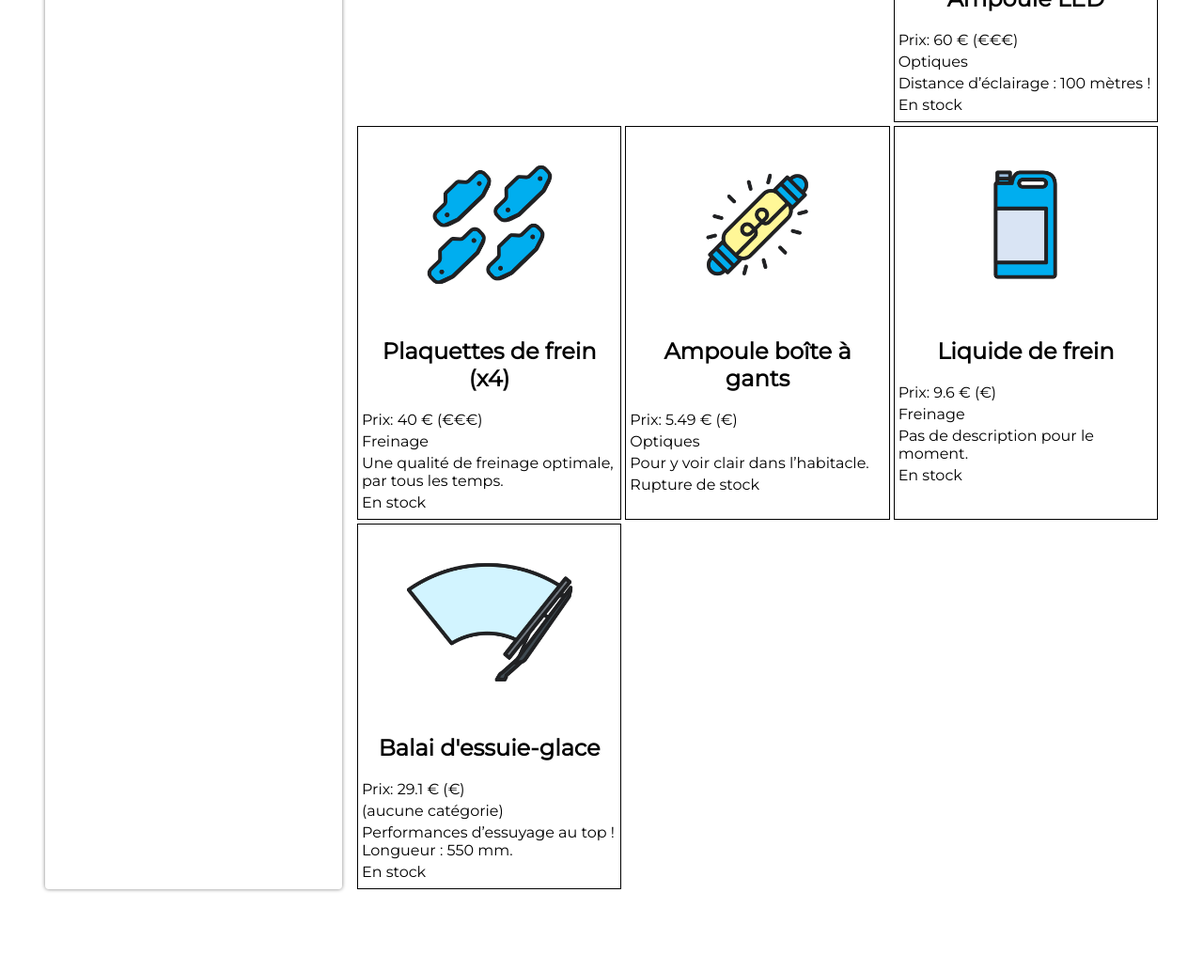
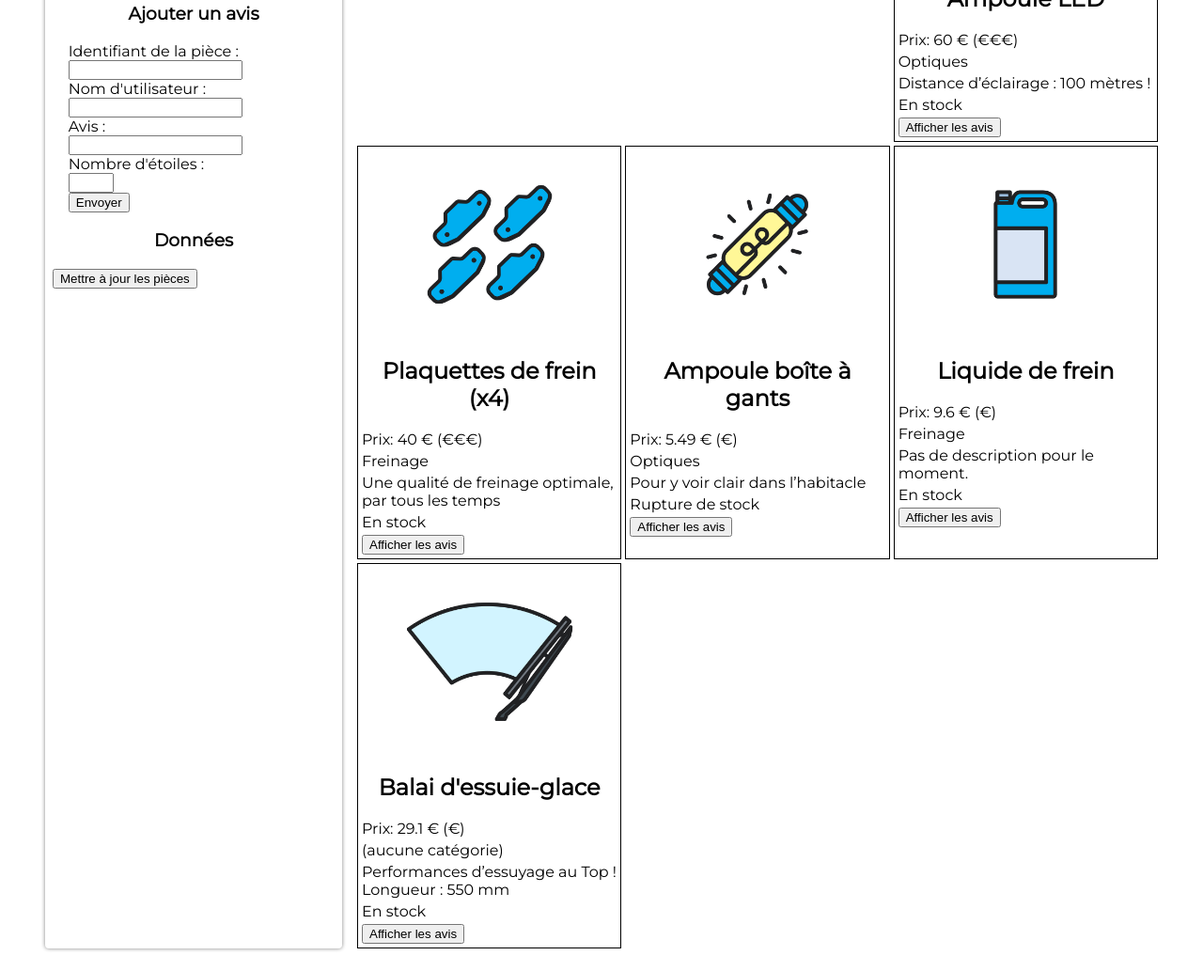
Before and after one commit to AntonyDF/P_Javascript, a website with bundled scripts: page index.html in a window 1280 px wide. Shown: the part 379-1412 px from the top of the page at 94% size. Before the commit the page ends 1349 px from the top, so only its background shows below. Built offline with nearby package versions, Linux system fonts and the light colour scheme; data requests are answered from the project's data file.

Commit message:
Mis en place API au lieu du JSON

```diff
--- a/avis.js
+++ b/avis.js
@@ -1,11 +1,63 @@
+// Afficher un avis présent sur un article
 export function ajoutListenersAvis() {
 
     const piecesElements = document.querySelectorAll(".fiches article button");
 
     for (let i = 0; i < piecesElements.length; i++) {
-        piecesElements[i].addEventListener("click", async function (event) {
-            const id = event.target.dataset.id;
-            fetch(`http://localhost:8081/pieces/${id}/avis`);
-      });
+
+     piecesElements[i].addEventListener("click", async function (event) {
+
+        const id = event.target.dataset.id;
+        const reponse = await fetch("http://localhost:8081/pieces/" + id + "/avis");
+        const avis = await reponse.json();
+        // Enregistrement des informations dans le localStorage
+        window.localStorage.setItem(`avis-piece-${id}`, JSON.stringify(avis));
+        const pieceElement = event.target.parentElement;
+        afficherAvis(pieceElement, avis);
+     });
+
     }
-}
+
+ }
+
+
+ export function afficherAvis(pieceElement, avis) {
+    const avisElement = document.createElement("p");
+    for (let i = 0; i < avis.length; i++) {
+        avisElement.innerHTML += `<b>${avis[i].utilisateur} :</b> ${avis[i].commentaire} <br>`;
+    }
+    pieceElement.appendChild(avisElement);
+    //console.log(piecesElements);
+ }
+
+
+ // Envoyer un avis à partir du formulaire
+ export function ajoutListenerEnvoyerAvis() {
+
+    const formulaireAvis = document.querySelector(".formulaire-avis");
+
+    formulaireAvis.addEventListener("submit", function (event) {
+        // Désactivation du comportement par défaut du navigateur
+        event.preventDefault();
+
+        // Création de l’objet du nouvel avis.
+        const avis = {
+            pieceId: parseInt(event.target.querySelector("[name=piece-id]").value),
+            utilisateur: event.target.querySelector("[name=utilisateur").value,
+            commentaire: event.target.querySelector("[name=commentaire]").value,
+            nbEtoiles: parseInt(event.target.querySelector("[name=nbEtoiles]").value),
+         };
+
+         // Création de la charge utile au format JSON
+        const chargeUtile = JSON.stringify(avis);
+
+         // Appel de la fonction fetch avec toutes les informations nécessaires
+        fetch("http://localhost:8081/avis", {
+            method: "POST",
+            headers: { "Content-Type": "application/json" },
+            body: chargeUtile
+        });
+
+    });
+
+ }
--- a/index.html
+++ b/index.html
@@ -25,6 +25,23 @@
 				<br>
 				<p>Prix maximum</p>
 				<input type="range" id="prix-max" name="prix-max" min="0" max="60" step="5" />
+
+				<!-- formulaire des avis -->
+				<h3>Ajouter un avis</h3>
+				<form class="formulaire-avis">
+				    Identifiant de la pièce :<br>
+				    <input type="number" name="piece-id"><br>
+				    Nom d'utilisateur :<br>
+				    <input type="text" name="utilisateur"><br>
+				    Avis :<br>
+				    <input type="text" name="commentaire"><br>
+				    Nombre d'étoiles :<br>
+				    <input type="number" name="nbEtoiles" min="0" max="5"><br>
+				    <button>Envoyer</button>
+				</form>
+
+				<h3>Données</h3>
+				<button class="btn-maj">Mettre à jour les pièces</button>
 			</section>
 
 			<!-- Fiches produits -->
--- a/pieces.js
+++ b/pieces.js
@@ -1,12 +1,28 @@
 //function pour générer des avis
-import { ajoutListenersAvis } from "./avis.js";
+import { ajoutListenersAvis, ajoutListenerEnvoyerAvis, afficherAvis } from "./avis.js";
 
-// Récupération des pièces depuis le fichier JSON
-const pieces = await fetch("pieces-autos.json").then(pieces => pieces.json() );
+//Récupération des pièces eventuellement stockées dans le localStorage
+let pieces = window.localStorage.getItem('pieces');
+
+if (pieces === null){
+   // Récupération des pièces depuis l'API
+   const reponse = await fetch('http://localhost:8081/pieces/');
+   pieces = await reponse.json();
+   // Transformation des pièces en JSON
+   const valeurPieces = JSON.stringify(pieces);
+   // Stockage des informations dans le localStorage
+   window.localStorage.setItem("pieces", valeurPieces);
+}else{
+   pieces = JSON.parse(pieces);
+}
+
+// on appelle la fonction pour ajouter le listener au formulaire
+ajoutListenerEnvoyerAvis()
 
 //Fonction qui génère toute la page web
 function genererPieces(pieces) {
     for (let i = 0; i < pieces.length; i++){
+        const article = pieces[i];
         //Rattachement de nos balises au DOM (ici la class : fiches)
         const sectionFiches = document.querySelector(".fiches");
         // Création d’une balise dédiée à une pièce automobile
@@ -14,22 +30,28 @@ function genererPieces(pieces) {
         // On crée l’élément img.
         const imageElement = document.createElement("img");
         // On accède à l’indice i de la liste pieces pour configurer la source de l’image.
-        imageElement.src = pieces[i].image;
+        imageElement.src = article.image;
 
         const nomElement = document.createElement("h2");
-        nomElement.innerText = pieces[i].nom;
+        nomElement.innerText = article.nom;
 
         const prixElement = document.createElement("p");
-        prixElement.innerText = `Prix: ${pieces[i].prix} € (${pieces[i].prix < 35 ? "€" : "€€€"})`;
+        prixElement.innerText = `Prix: ${article.prix} € (${article.prix < 35 ? "€" : "€€€"})`;
 
         const categorieElement = document.createElement("p");
-        categorieElement.innerText = pieces[i].categorie ?? "(aucune catégorie)";
+        categorieElement.innerText = article.categorie ?? "(aucune catégorie)";
 
         const descriptionElement = document.createElement("p");
-        descriptionElement.innerText = pieces[i].description ?? "Pas de description pour le moment.";
+        descriptionElement.innerText = article.description ?? "Pas de description pour le moment.";
 
         const StockElement = document.createElement("p");
-        StockElement.innerText = pieces[i].disponibilite ? "En stock" : "Rupture de stock";
+        StockElement.innerText = article.disponibilite ? "En stock" : "Rupture de stock";
+
+        //Bouttons "avis" sur chaque fiche produit
+        const avisBouton = document.createElement("button");
+        avisBouton.dataset.id = article.id;
+        avisBouton.textContent = "Afficher les avis";
+        //console.log(avisBouton)
 
         // On rattache la balise article à la section Fiches
         sectionFiches.appendChild(pieceElement);
@@ -41,6 +63,7 @@ function genererPieces(pieces) {
         pieceElement.appendChild(categorieElement);
         pieceElement.appendChild(descriptionElement);
         pieceElement.appendChild(StockElement);
+        pieceElement.appendChild(avisBouton);
     }
 
     // Ajout de la fonction ajoutListenersAvis
@@ -49,6 +72,18 @@ function genererPieces(pieces) {
 
 //Premier affichage de la page
 genererPieces(pieces);
+
+for (let i = 0; i < pieces.length; i++){
+    const id = pieces[i].id;
+    // recuperation des donnees enregistrees au prealable (setItem)
+    const avisJSON = window.localStorage.getItem(`avis-piece-${id}`);
+    const avis = JSON.parse(avisJSON);
+
+    if (avis !== null){
+        const pieceElement = document.querySelector(`article[data-id="${id}"]`); //data-id peut etre utilisé grace à avisBouton.dataset.id = article.id
+        afficherAvis(pieceElement, avis);
+    }
+}
 
 
 /*********************************************
@@ -61,7 +96,7 @@ const boutonTrier = document.querySelector(".btn-trier");
 boutonTrier.addEventListener("click", function () {
     const piecesOrdonnees = Array.from(pieces);
     piecesOrdonnees.sort( (a, b) => a.prix - b.prix);
-    console.log(piecesOrdonnees);
+    //console.log(piecesOrdonnees);
 
     // Effacement de l'écran et regénération de la page
     document.querySelector(".fiches").innerHTML = "";
@@ -85,7 +120,7 @@ const boutonNoDescription = document.querySelector(".btn-nodesc");
 
 boutonNoDescription.addEventListener("click", function () {
    const piecesFiltrees = pieces.filter(piece => piece.description);
-   console.log(piecesFiltrees);
+   //console.log(piecesFiltrees);
 
    // Effacement de l'écran et regénération de la page
     document.querySelector(".fiches").innerHTML = "";
@@ -99,7 +134,7 @@ const boutonDecroissant = document.querySelector(".btn-decroissant");
 boutonDecroissant.addEventListener("click", function () {
     const piecesOrdonnees = Array.from(pieces);
     piecesOrdonnees.sort((a, b) => b.prix - a.prix);
-    console.log(piecesOrdonnees);
+    //console.log(piecesOrdonnees);
 
     // Effacement de l'écran et regénération de la page
     document.querySelector(".fiches").innerHTML = "";
@@ -120,7 +155,7 @@ for(let i = pieces.length -1 ; i >= 0; i--) {
     }
  }
 
- console.log(noms);
+ //console.log(noms);
 
 const pElement = document.createElement('p')
 pElement.innerText = "Pièces abordables";
@@ -175,3 +210,11 @@ inputPrixMax.addEventListener('input', function () {
     document.querySelector(".fiches").innerHTML = "";
     genererPieces(piecesFiltrees);
 });
+
+
+// Ajout du listener pour mettre à jour des données du localStorage
+const boutonMettreAJour = document.querySelector(".btn-maj");
+
+boutonMettreAJour.addEventListener("click", function () {
+    window.localStorage.removeItem("pieces");
+});
```
